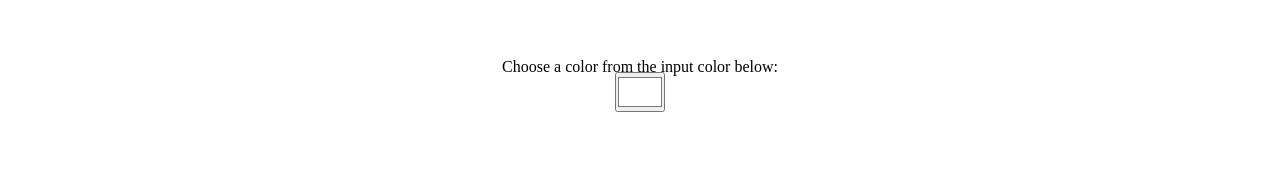
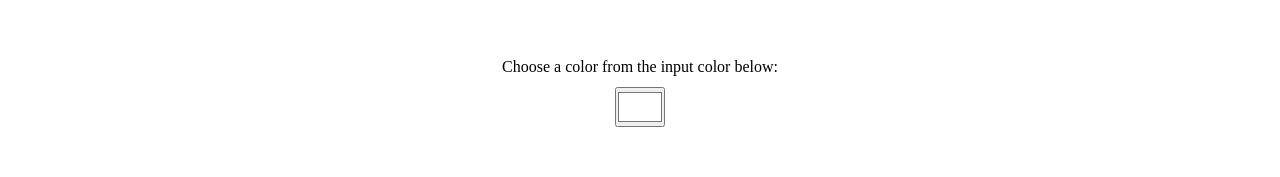
Before and after one commit to LucianoCipolla/ReactExercises, a React (Vite) app in the folder ResusableMegaNavbar/: page / in a window 1280 px wide. Shown: the part 979-1156 px from the top of the page. Built offline with nearby package versions, Linux system fonts and the light colour scheme.

Commit message:
20px mas abajo el input asi se lee bien la label

```diff
--- a/ResusableMegaNavbar/src/index.css
+++ b/ResusableMegaNavbar/src/index.css
@@ -209,7 +209,7 @@ body {
 
 input[type="color"] {
     position: absolute;
-    margin-top: 50px;
+    margin-top: 80px;
     height: 40px;
 }
 
```
